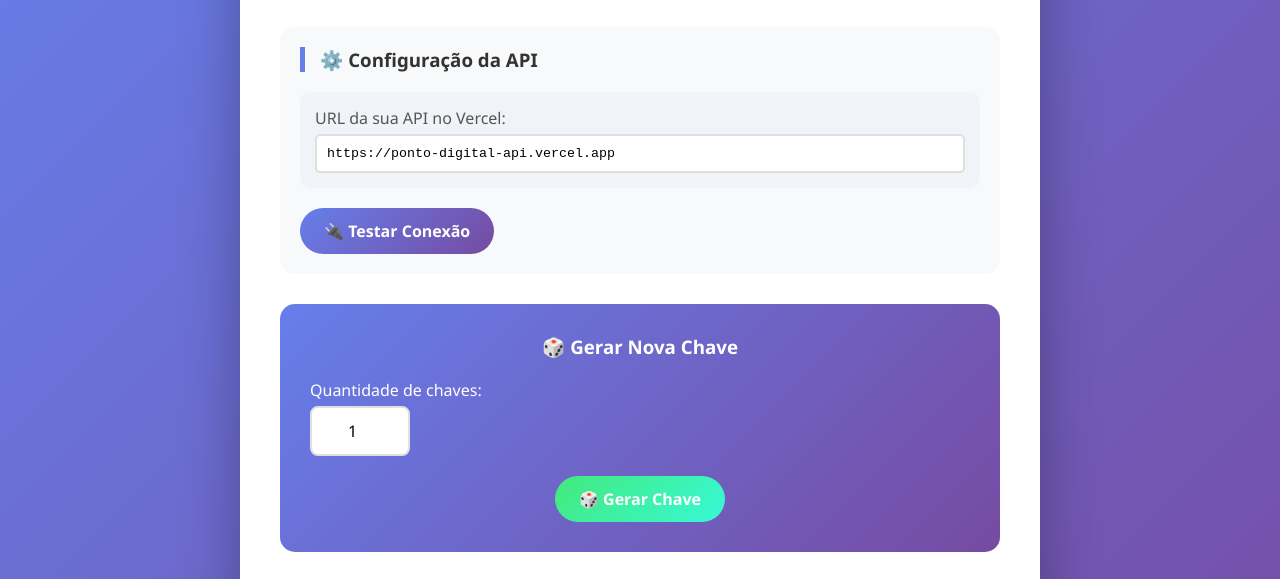
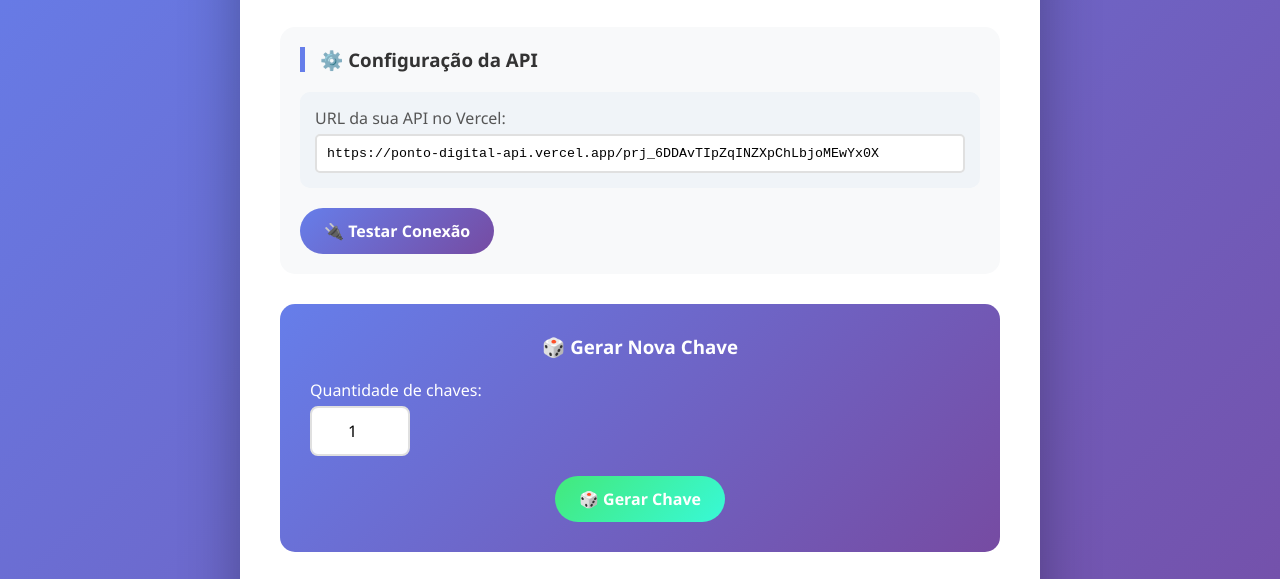
Before and after one commit to joaopaulo2157/ponto-app, a website: page gerador-chaves.html in a window 1280 px wide. Shown: the part 155-734 px from the top of the page. Drawn offline with Linux system fonts and the light colour scheme; no server answers.

Commit message:
Update gerador-chaves.html

```diff
--- a/gerador-chaves.html
+++ b/gerador-chaves.html
@@ -275,7 +275,7 @@
             <h3>⚙️ Configuração da API</h3>
             <div class="url-api">
                 <label>URL da sua API no Vercel:</label>
-                <input type="text" id="api-url" placeholder="https://ponto-digital-api.vercel.app" value="https://ponto-digital-api.vercel.app">
+                <input type="text" id="api-url" placeholder="https://ponto-digital-api.vercel.app" value="https://ponto-digital-api.vercel.app/prj_6DDAvTIpZqINZXpChLbjoMEwYx0X">
             </div>
             <button class="btn btn-primary" onclick="testarConexao()">
                 🔌 Testar Conexão
```
